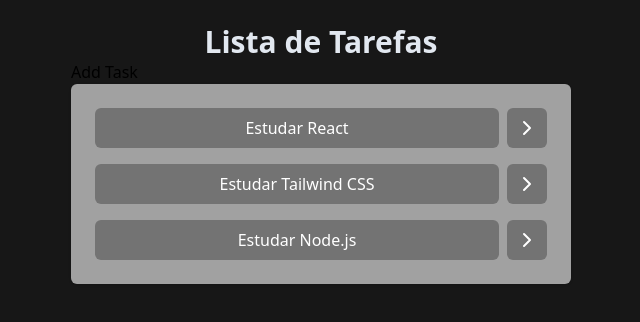
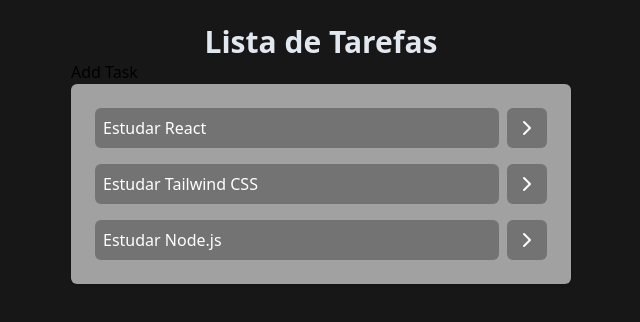
Before and after one commit to gabrielrech06/lista-tarefas, a React (Vite) app: page / in a window 1280 px wide. Shown: the top 322 px of the page, without its empty margins (319-959 px from the left). Built offline with nearby package versions, Linux system fonts and the light colour scheme.

Commit message:
Alinhando o titúlo a esquerda

```diff
--- a/src/components/Tasks.jsx
+++ b/src/components/Tasks.jsx
@@ -5,7 +5,7 @@ const Tasks = (props) => {
     <ul className="space-y-4 p-6 bg-neutral-400 rounded-md shadow">
       {props.tasks.map((task) => (
         <li key={task.id} className="flex gap-2">
-          <button className="bg-neutral-500 w-full text-white p-2 rounded-md">{task.title}</button>
+          <button className="bg-neutral-500 w-full text-left text-white p-2 rounded-md">{task.title}</button>
           <button className="bg-neutral-500 p-2 rounded-md text-white">
             <ChevronRightIcon />
           </button>
```
